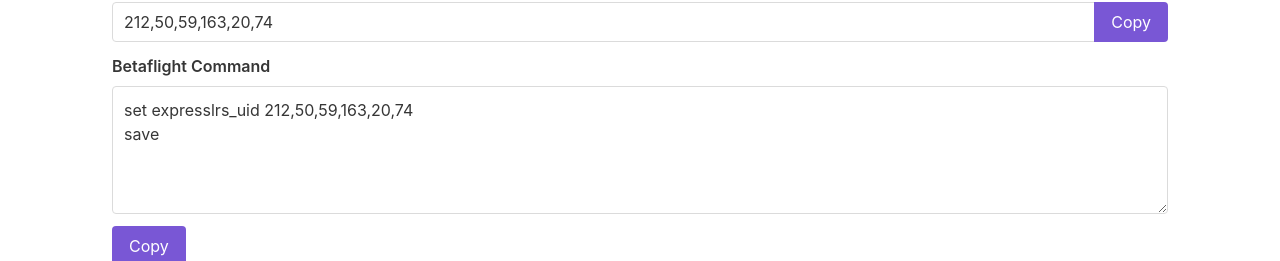
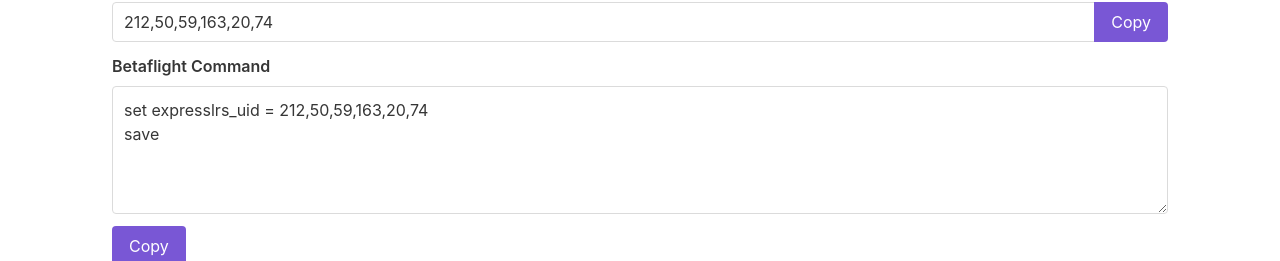
Before and after one commit to busheezy/elrs-binding-phrase-to-bytes, a Vue app: page / in a window 1280 px wide. Shown: the part 222-483 px from the top of the page. Built offline with nearby package versions, Linux system fonts and the light colour scheme.

Commit message:
missing equal sign

```diff
--- a/src/App.vue
+++ b/src/App.vue
@@ -72,7 +72,7 @@
       return uidBytes;
     },
     betaflightCommand() {
-      return `set expresslrs_uid ${this.uidBytesFromText}\nsave`;
+      return `set expresslrs_uid = ${this.uidBytesFromText}\nsave`;
     },
   },
   methods: {
```
